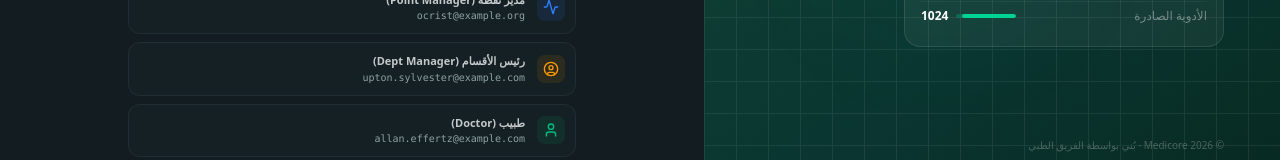
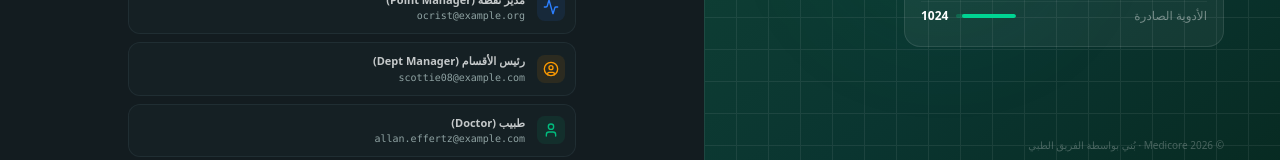
Before and after one commit to Haitham-Maher/medicore, a Next.js app: page /auth in a window 1280 px wide. Shown: the part 591-751 px from the top of the page. Built offline with nearby package versions, Linux system fonts and the light colour scheme.

Commit message:
Updated mock credentials configuration2

```diff
--- a/src/components/auth/MockCredentials.tsx
+++ b/src/components/auth/MockCredentials.tsx
@@ -27,7 +27,7 @@
     },
 
     {
-        email: "upton.sylvester@example.com",
+        email: "scottie08@example.com",
         role: "department_manager",
         label: "رئيس الأقسام (Dept Manager)",
         icon: UserCircle,
```
